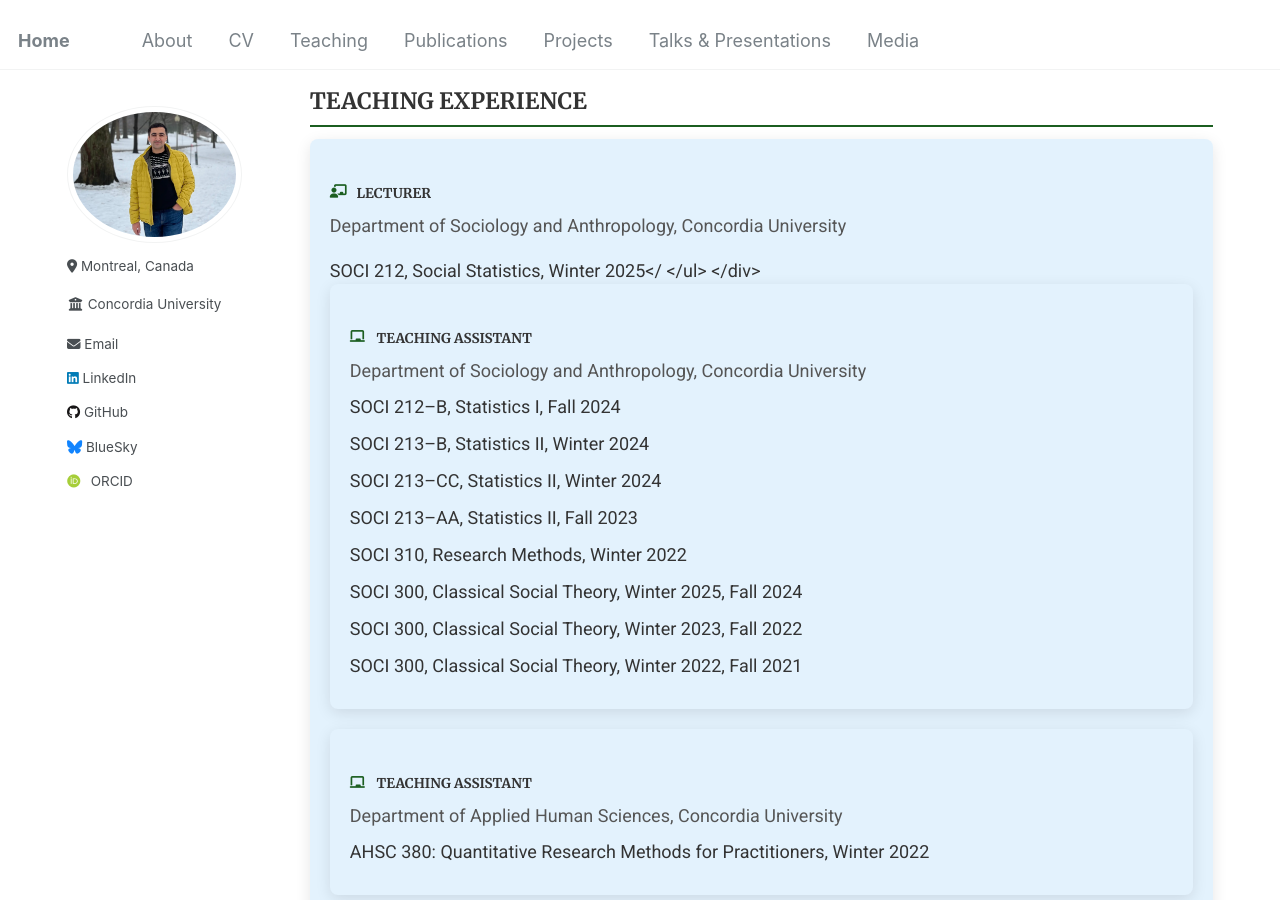
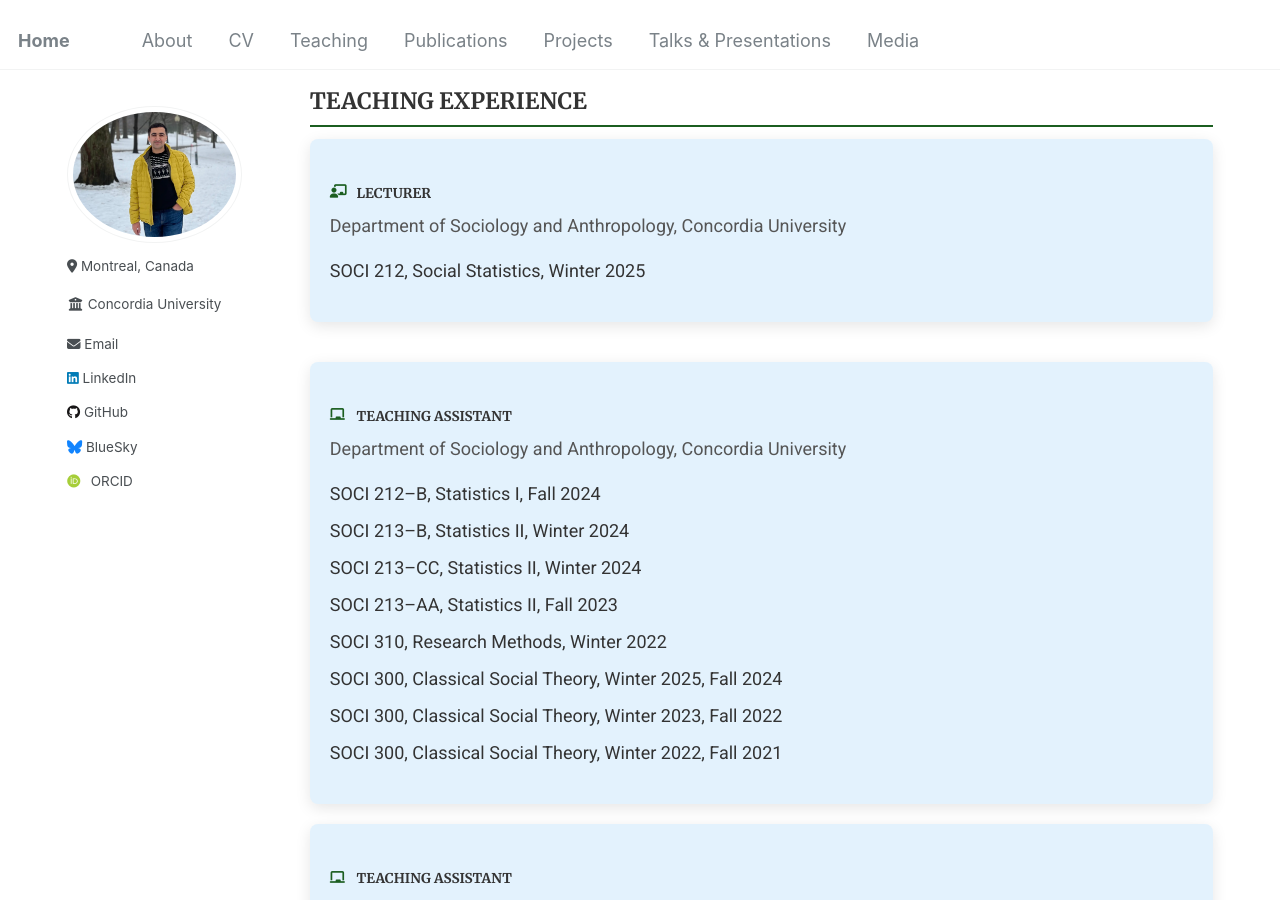
Before and after one commit to Mohsnmonji/mohsnmonji.github.io, a Jekyll site: the page built from _pages/teaching.md, in a window 1280 px wide and 900 px high, scrolled down 555 px. Built offline with Jekyll 4.4.1, drawn with Linux system fonts in a browser that asks for light colours; some web fonts are replaced.

Commit message:
Update teaching.md

```diff
--- a/_pages/teaching.md
+++ b/_pages/teaching.md
@@ -85,10 +85,10 @@ author_profile: true
     <h4><i class="fas fa-chalkboard-teacher icon"></i> LECTURER</h4>
     <p>Department of Sociology and Anthropology, Concordia University</p>
     <ul>
-      <li>SOCI 212, Social Statistics, Winter 2025</
+      <li>SOCI 212, Social Statistics, Winter 2025</li>
     </ul>
   </div>
-
+</div>
   <div class="teaching-card">
     <h4><i class="fas fa-chalkboard icon"></i> TEACHING ASSISTANT</h4>
     <p>Department of Sociology and Anthropology, Concordia University</p>
```
